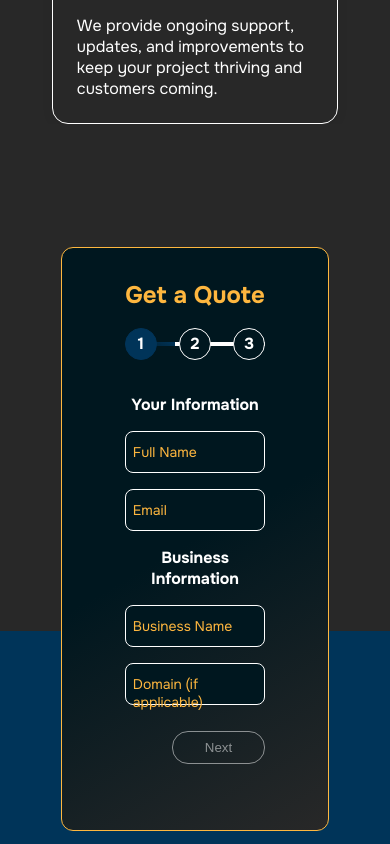
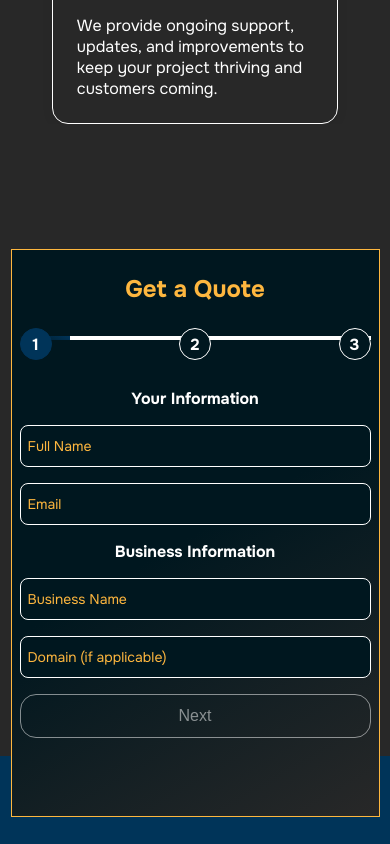
Before and after one commit to kaalbregtse/KyKustoms, a React (Create React App) app: page / in a window 390 px wide. Shown: the part 4800-5644 px from the top of the page. Built offline with nearby package versions, Linux system fonts and the light colour scheme.

Commit message:
finalized quote form and fixed mobile menu

```diff
--- a/src/components/global/nav-footer.css
+++ b/src/components/global/nav-footer.css
@@ -201,7 +201,7 @@ nav > div > div:last-child a:hover {
         position: absolute;
         left: 0;
         top: 100%;
-        height: 86dvh;
+        height: 83dvh;
     }
     .nav-mobile-menu.open {
         display: flex;
--- /dev/null
+++ b/src/components/quote-form/loader.jsx
@@ -0,0 +1,23 @@
+import { TailChase } from 'ldrs/react'
+import 'ldrs/react/TailChase.css'
+
+export default function Loader({status}) {
+    return (
+        <>
+            {status.loading ? (
+                <div className='loader-container'>
+                    <TailChase
+                        size="40"
+                        speed="1.75"
+                        color="var(--highlight)"
+                    />
+                    <p className='loader-text'>Submitting Quote Request...</p>
+                </div>
+            ) : (
+                <div className='loader-container'>
+                    {status.success && <p className='success-message'>{status.success}</p>}
+                    {status.error && <p className='error-message'>{status.error}</p>}
+                </div>
+            )}
+        </>
+)}
--- a/src/components/quote-form/quote-form.css
+++ b/src/components/quote-form/quote-form.css
@@ -6,6 +6,7 @@
     background: var(--obsidian);
     position: relative;
     min-height: 60dvh;
+    padding: 125px 0 0 0;
 }
 
 .quote-form-container {
@@ -253,3 +254,83 @@
     border: 1px solid var(--pure-white);
     resize:vertical;
 }
+
+.loader-container {
+    min-height: 300px;
+    display: flex;
+    flex-direction: column;
+    justify-content: center;
+    align-items: center;
+}
+
+.loader-container p {
+    color: var(--pure-white);
+    font-size: var(--font-base);
+    text-align: center;
+}
+
+
+@media (max-width: 1024px) {
+    .quote-form-container {
+        max-width: 80%;
+        width: 80%;
+    }
+}
+
+/* Responsive styles */
+@media (max-width: 900px) {
+    .quote-form-container {
+        width: 90%;
+        max-width: 98vw;
+        min-width: 0;
+        padding: 0.5rem;
+        bottom: unset;
+    }
+    .form-step {
+        width: 95%;
+        min-width: 0;
+    }
+    .progress-indicator {
+        width: 90%;
+    }
+}
+
+@media (max-width: 600px) {
+    .quote-form-container {
+        width: 90%;
+        max-width: 90%;
+        min-width: 0;
+        padding: 0.5rem;
+        border-radius: 0;
+    }
+    .form-step {
+        width: 100%;
+        margin: 0;
+        padding: 0;
+    }
+    .progress-indicator {
+        width: 100%;
+    }
+    .input-container {
+        min-height: 0;
+    }
+    .quote-text-input input,
+    .quote-textarea textarea {
+        font-size: 1rem;
+        padding: 0.5rem;
+    }
+    .button-group {
+        flex-direction: column;
+        gap: 0.5rem;
+    }
+    .next-step-button,
+    .prev-step-button {
+        width: 100%;
+        padding: 0.75rem 0;
+        margin-bottom: 0.5rem;
+        font-size: 1rem;
+    }
+    .steps {
+        top: -200%;
+    }
+}
--- a/src/components/quote-form/quote-form.jsx
+++ b/src/components/quote-form/quote-form.jsx
@@ -2,9 +2,8 @@ import React, { useState } from "react";
 import StepOne from './step1';
 import StepTwo from './step2';
 import StepThree from './step3';
+import Loader from './loader';
 import "./quote-form.css"; // Ensure you have the appropriate CSS for styling
-import { TailChase } from 'ldrs/react'
-import 'ldrs/react/TailChase.css'
 
 export default function QuoteForm() {
     const [currentStep, setCurrentStep] = useState(1);
@@ -44,6 +43,7 @@ export default function QuoteForm() {
 
     const handleSubmit = async (e) => {
         e.preventDefault();
+        handleNext(); // Move to the next step before submitting
         setStatus({ loading: true, success: null, error: null });
 
         try {
@@ -64,12 +64,14 @@ export default function QuoteForm() {
                     timeline: "",
                     additionalInfo: ""
                 });
-                setCurrentStep(1);
+                setTimeout(() => (
+                    setCurrentStep(1)
+                ), 5000)
             } else {
                 throw new Error("Failed to send message.");
             }
         } catch (err) {
-            setStatus({ loading: false, success: null, error: "Something went wrong. Please try again later." });
+            setStatus({ loading: false, success: null, error: "Something went wrong. Please try again later or send me an email or text directly." });
         }
     };
 
@@ -117,14 +119,9 @@ export default function QuoteForm() {
                                 handlePrev={handlePrev}
                             />
                         )}
-                        {status.loading &&
-                            <TailChase
-                                size="40"
-                                speed="1.75"
-                                color="blue"
-                            />}
-                        {status.success && <p className="success-message">{status.success}</p>}
-                        {status.error && <p className="error-message">{status.error}</p>}
+                        {currentStep === 4 &&
+                            <Loader status={status}/>
+                        }
                     </form>
                 </div>
         </section>
--- a/src/components/quote-form/step2.jsx
+++ b/src/components/quote-form/step2.jsx
@@ -4,7 +4,7 @@ export default function StepTwo({ form, handleChange, handleNext, handlePrev })
         "New Website",
         'UX/UI Design',
         "SEO Optimization",
-        "Support Maintenance",
+        "Support/Maintenance",
         "Other"
     ];
 
```
